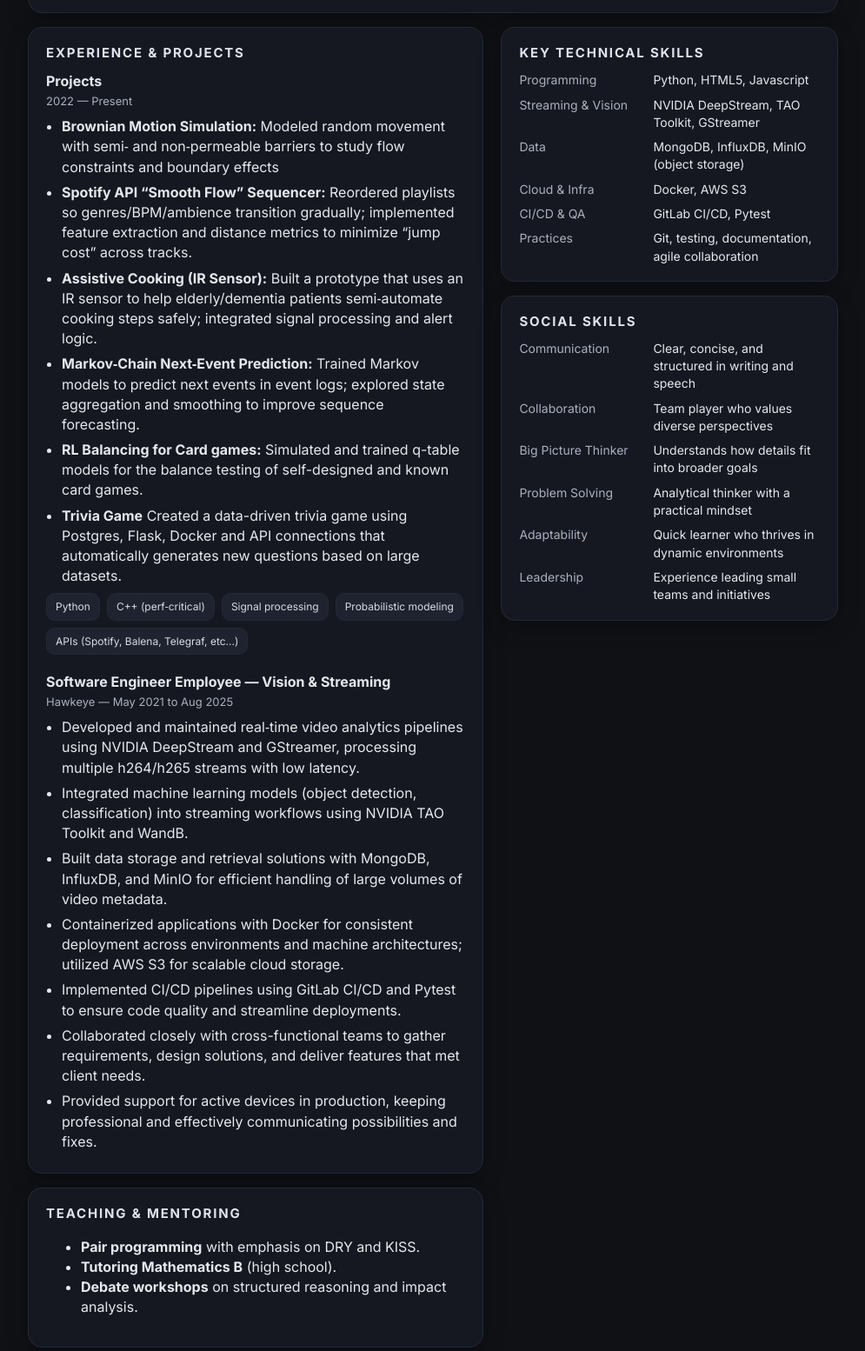
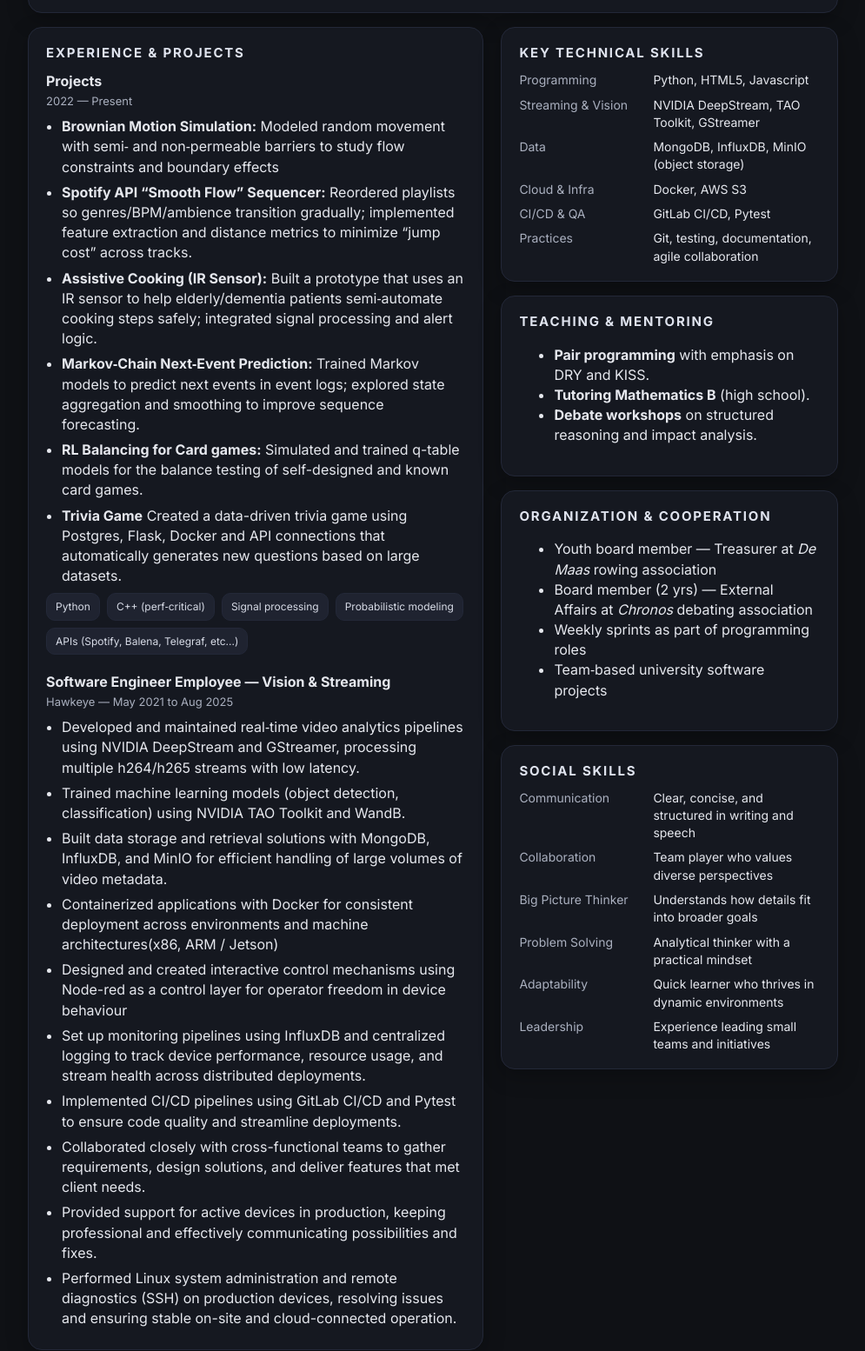
Before and after one commit to KoenRB/CV, a plain HTML site: page vanderlande.html in a window 1280 px wide. Shown: the part 911-2465 px from the top of the page at 87% size, without its empty margins (142-1137 px from the left). Drawn offline with Linux system fonts and the light colour scheme.

Commit message:
updates to cv

```diff
--- a/vanderlande.html
+++ b/vanderlande.html
@@ -147,7 +147,7 @@
     <header class="hero">
       <div class="hero-left">
         <div class="name">Koen Rabenberg</div>
-        <div class="role">Target role: Junior Devops Engineer</div>
+        <div class="role">Target role: Junior DevOps Engineer</div>
 
         <div class="contact">
           <span>📍 Rotterdam, NL</span>
@@ -197,12 +197,12 @@
 
     </section>
     <section>
-      <h2>Technical Profile & Fit for Vanderlande Devops</h2>
+      <h2>Technical Profile & Fit for Vanderlande DevOps</h2>
       <p class="muted">
         Strong foundation in automation and data-driven system design, combining Python-centric development with containerized
         environments (Docker) and CI/CD workflows (GitLab, Pytest). Experienced in stream and event processing (DeepStream,
         GStreamer) and efficient data handling with MongoDB, InfluxDB, MinIO, and AWS S3. A background in designing and maintaing operator dashboards
-        in a live production invironment, ensuring reliability and performance under real-world conditions.
+        in a live production environment, ensuring reliability and performance under real-world conditions.
         A conceptual understanding of, and interest in Terraform(IaC) due to hands-on experience designing with UML.
         Proven ability to collaborate across teams, communicate technical concepts clearly, and adapt to evolving project requirements.
         Experience in handling support for active devices in production, keeping professional and effectively communicating possibilities and fixes.
@@ -240,14 +240,36 @@
               <div class="meta">Hawkeye — May 2021 to Aug 2025</div>
               <ul>
                 <li>Developed and maintained real‑time video analytics pipelines using NVIDIA DeepStream and GStreamer, processing multiple h264/h265 streams with low latency.</li>
-                <li>Integrated machine learning models (object detection, classification) into streaming workflows using NVIDIA TAO Toolkit and WandB.</li>
+                <li>Trained machine learning models (object detection, classification) using NVIDIA TAO Toolkit and WandB.</li>
                 <li>Built data storage and retrieval solutions with MongoDB, InfluxDB, and MinIO for efficient handling of large volumes of video metadata.</li>
-                <li>Containerized applications with Docker for consistent deployment across environments and machine architectures; utilized AWS S3 for scalable cloud storage.</li>
+                <li>Containerized applications with Docker for consistent deployment across environments and machine architectures(x86, ARM / Jetson)</li>
+                <li>Designed and created interactive control mechanisms using Node-red as a control layer for operator freedom in device behaviour</li>
+                <li>Set up monitoring pipelines using InfluxDB and centralized logging to track device performance, resource usage, and stream health across distributed deployments.</li>
                 <li>Implemented CI/CD pipelines using GitLab CI/CD and Pytest to ensure code quality and streamline deployments.</li>
                 <li>Collaborated closely with cross-functional teams to gather requirements, design solutions, and deliver features that met client needs.</li>
                 <li>Provided support for active devices in production, keeping professional and effectively communicating possibilities and fixes.</li>
+                <li>Performed Linux system administration and remote diagnostics (SSH) on production devices, resolving issues and ensuring stable on-site and cloud-connected operation.</li>
             </div>
 
+          </div>
+        </section>
+
+
+      </div>
+
+      <div>
+
+        <section>
+          <h2>Key Technical Skills</h2>
+          <div class="list">
+            <div class="kv">
+              <div>Programming</div><div>Python, HTML5, Javascript</div>
+              <div>Streaming & Vision</div><div>NVIDIA DeepStream, TAO Toolkit, GStreamer</div>
+              <div>Data</div><div>MongoDB, InfluxDB, MinIO (object storage)</div>
+              <div>Cloud & Infra</div><div>Docker, AWS S3</div>
+              <div>CI/CD & QA</div><div>GitLab CI/CD, Pytest</div>
+              <div>Practices</div><div>Git, testing, documentation, agile collaboration</div>
+            </div>
           </div>
         </section>
 
@@ -268,23 +290,6 @@
             <li>Weekly sprints as part of programming roles</li>
             <li>Team‑based university software projects</li>
           </ul>
-        </section>
-      </div>
-
-      <div>
-
-        <section>
-          <h2>Key Technical Skills</h2>
-          <div class="list">
-            <div class="kv">
-              <div>Programming</div><div>Python, HTML5, Javascript</div>
-              <div>Streaming & Vision</div><div>NVIDIA DeepStream, TAO Toolkit, GStreamer</div>
-              <div>Data</div><div>MongoDB, InfluxDB, MinIO (object storage)</div>
-              <div>Cloud & Infra</div><div>Docker, AWS S3</div>
-              <div>CI/CD & QA</div><div>GitLab CI/CD, Pytest</div>
-              <div>Practices</div><div>Git, testing, documentation, agile collaboration</div>
-            </div>
-          </div>
         </section>
 
         <section>
```
